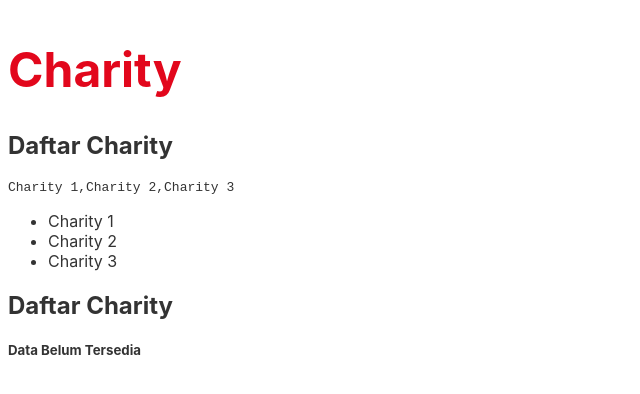
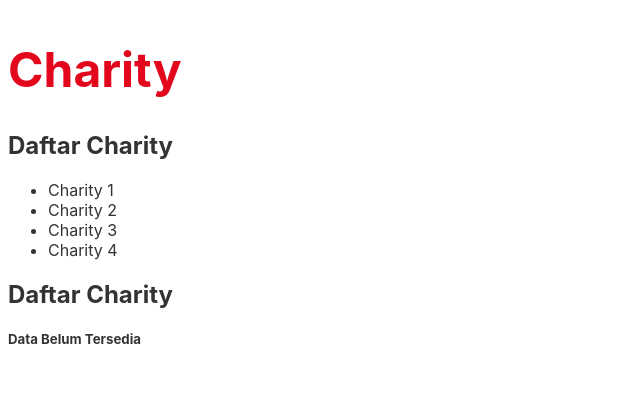
Before and after one commit to nuk3l1st/bwafunding-charity, a Svelte app: page / in a window 1280 px wide. Shown: the top 394 px of the page, without its empty margins (0-640 px from the left). Built offline with nearby package versions, Linux system fonts and the light colour scheme.

Commit message:
Bahasa Template Svelte

```diff
--- a/src/components/CharityList.svelte
+++ b/src/components/CharityList.svelte
@@ -4,11 +4,10 @@
 <div>
     <h2>Daftar Charity</h2>
     {#if charities !== undefined}
-        <pre>{charities}</pre>
         <ul>
-            <li>Charity 1</li>
-            <li>Charity 2</li>
-            <li>Charity 3</li>
+            {#each charities as char }
+                <li>{char}</li>
+            {/each}
         </ul>
     {:else}
         <h5>Data Belum Tersedia</h5>
--- a/src/pages/Home.svelte
+++ b/src/pages/Home.svelte
@@ -2,7 +2,7 @@
     import CharityList from '../components/CharityList.svelte';
 
     let title = "Charity";
-    let charities = ['Charity 1', 'Charity 2', 'Charity 3'];
+    let charities = ["Charity 1", "Charity 2", "Charity 3", "Charity 4"];
 </script>
 
 <style>
```
